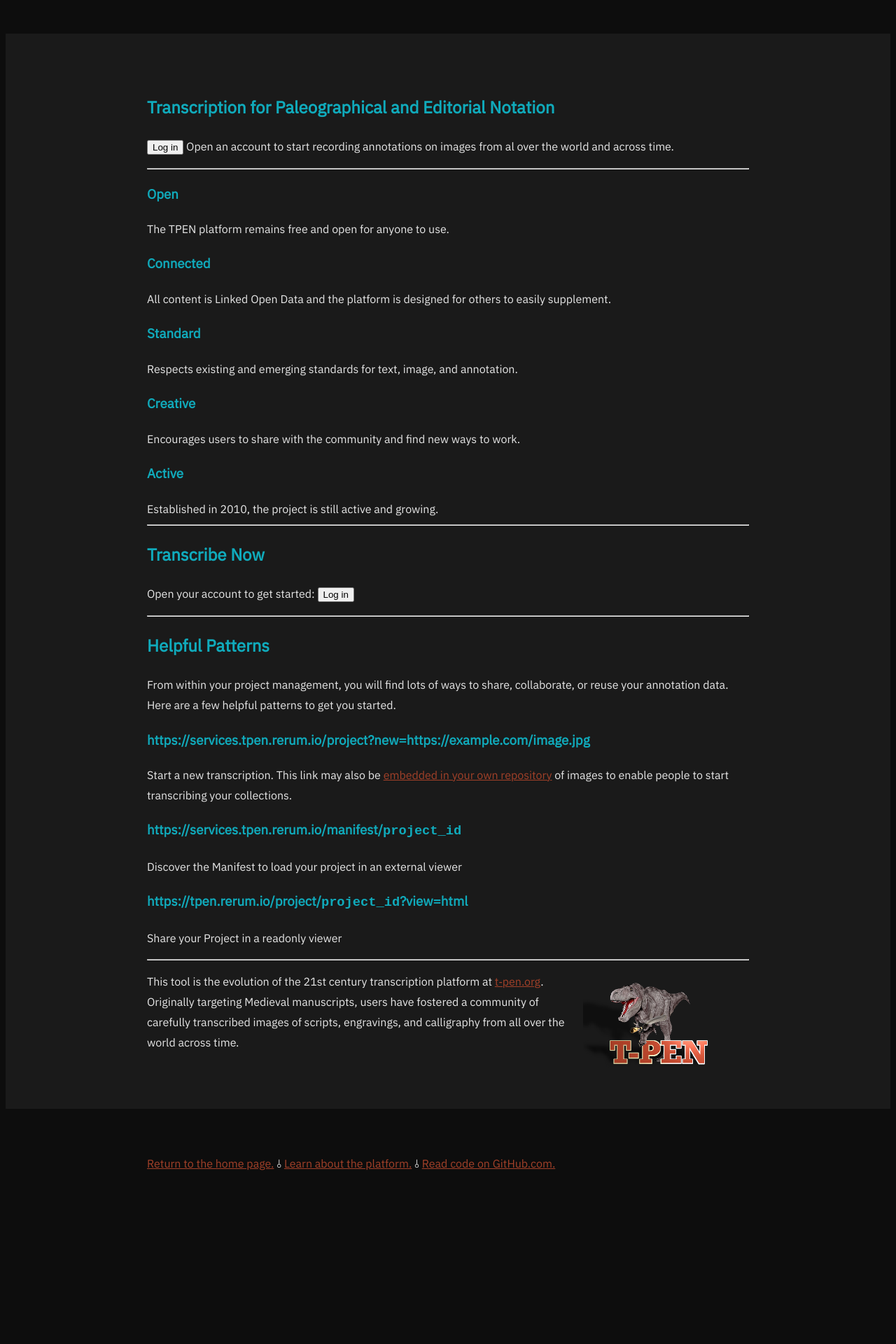
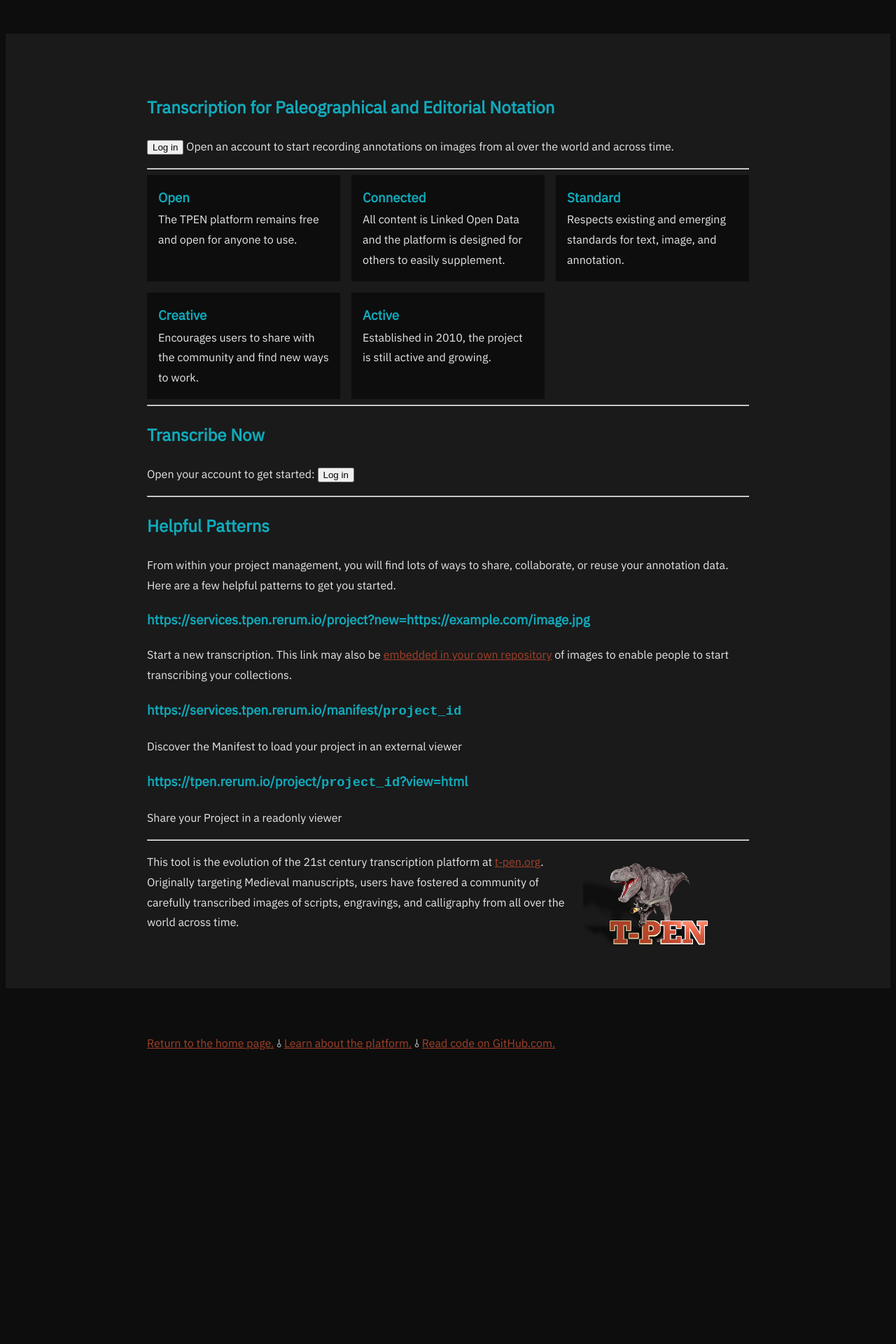
Before and after one commit to CenterForDigitalHumanities/TPEN3, a Jekyll site: the page built from pages/index.md, in a window 1280 px wide. Shown: the part 860-2780 px from the top of the page at 70% size. Built offline with Jekyll 4.4.1, drawn with Linux system fonts in a browser that asks for light colours.

Commit message:
outside media query

```diff
--- a/assets/css/main.css
+++ b/assets/css/main.css
@@ -170,9 +170,6 @@
         transform: rotateX(0deg) rotateY(740deg) rotateZ(900deg);
     }
 }
-
-@media print,
-screen and (max-width: 960px) {
 .gridly {
     display              : grid;
     grid-template-columns: 1fr 1fr 1fr;
@@ -225,7 +222,7 @@
         transform:translate(0 0);
     }
 }
-}
+
 
 @media print,
 screen and (max-width: 960px) {
```
Lines whose indentation alone changed are shown as unchanged.
